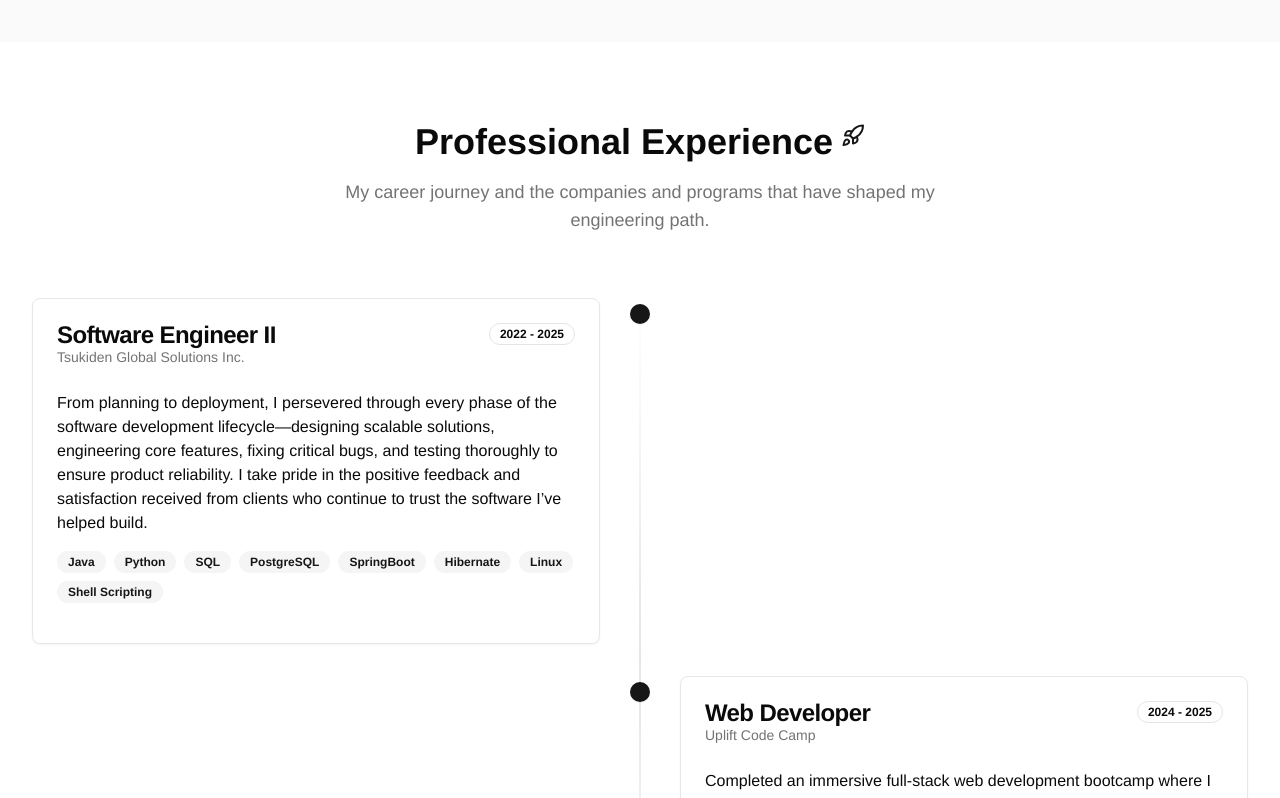
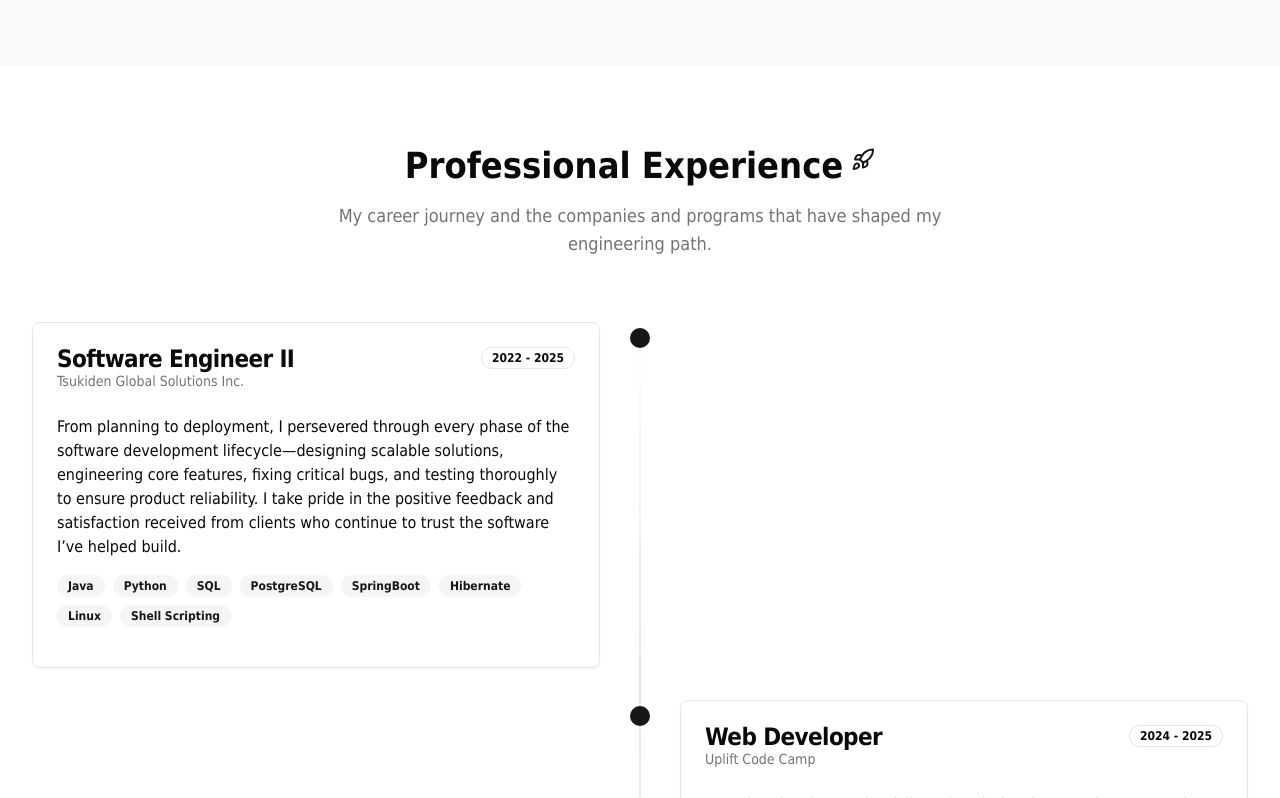
Before and after one commit to DMR0M/dev_portfolio_site, a Next.js app: page / in a window 1280 px wide. Shown: the part 1683-2481 px from the top of the page. Built offline with nearby package versions, Linux system fonts and the light colour scheme.

Commit message:
fix: updated fonts

```diff
--- a/app/globals.css
+++ b/app/globals.css
@@ -8,7 +8,7 @@ html {
 
 
 body {
-  font-family: PT Sans, Helvetica, sans-serif;
+  font-family: PT Sans, Tahoma, sans-serif;
 }
 
 @layer utilities {
```
